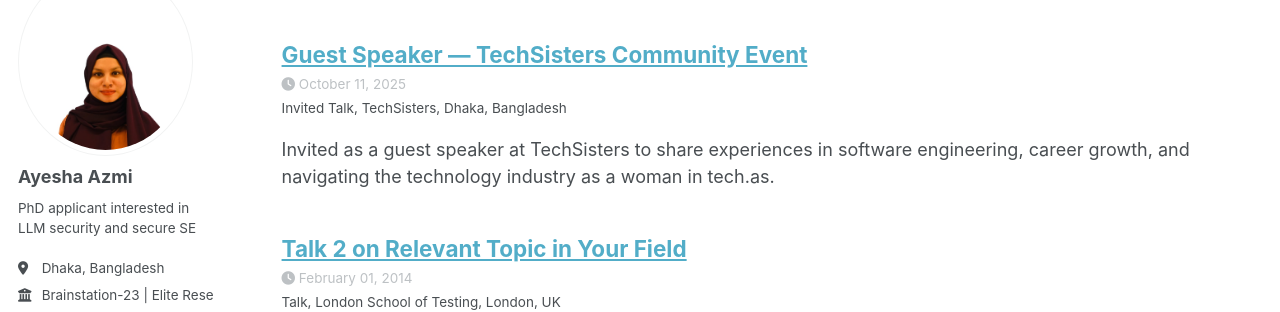
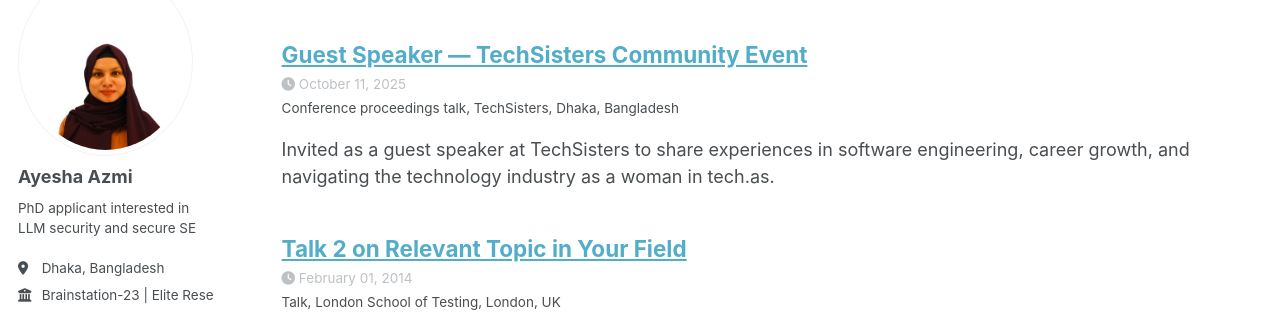
Before and after one commit to azmiayesha/azmiayesha.github.io, a Jekyll site: the page built from _pages/talks.html, in a window 1280 px wide and 1076 px high. Shown: the part 133-445 px from the top of the window. Built offline with Jekyll 4.4.1, drawn with Linux system fonts in a browser that asks for light colours; a style sheet for code colours, icons or effects is not loaded.

Commit message:
Update talk type and date for TechSisters event

```diff
--- a/_talks/2014-03-01-talk-3.md
+++ b/_talks/2014-03-01-talk-3.md
@@ -1,7 +1,7 @@
 ---
 title: "Guest Speaker — TechSisters Community Event"
 collection: talks
-type: "Invited Talk"
+type: "Conference proceedings talk"
 permalink: /talks
 venue: "TechSisters"
 date: 2025-10-11
```
